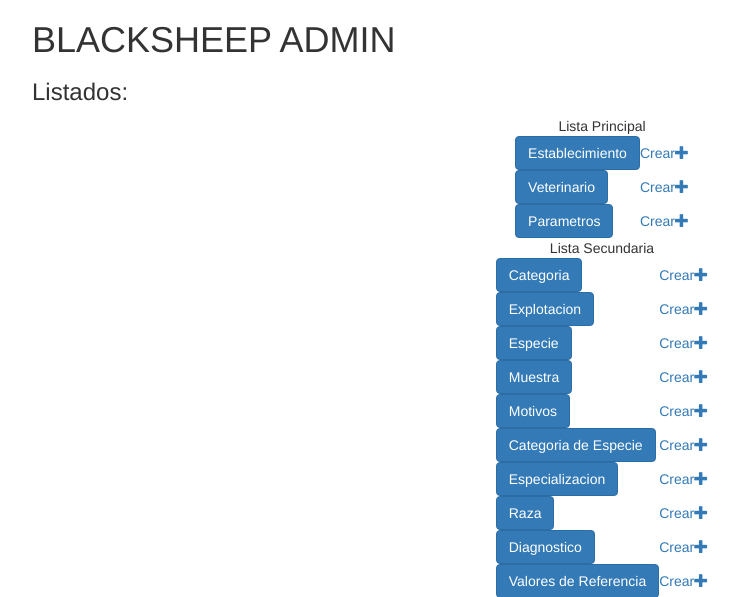
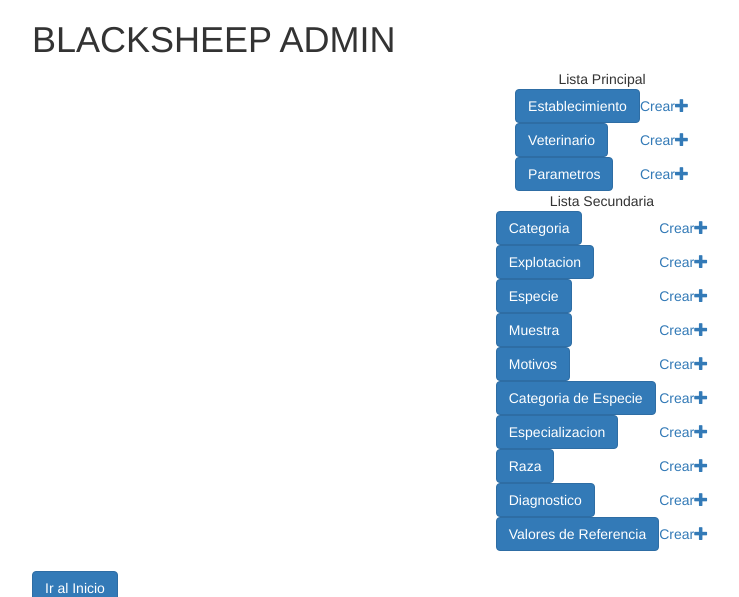
Before and after one commit to caritodoer/blacksheep, a Django app: page / in a window 1280 px wide. Shown: the part 80-677 px from the top of the page, without its empty margins (38-777 px from the left). Run offline with Django 3.2, Linux system fonts and the light colour scheme; some libraries are stand-ins or nearby versions.

Commit message:
Home Admin - Readme

```diff
--- a/templates/home_admin.html
+++ b/templates/home_admin.html
@@ -3,7 +3,6 @@
 
 
 <h1> BLACKSHEEP ADMIN </h1>
-<h3>Listados:</h3>
 
 <table align="center">
 	<tr>
```
Also changed, not shown: README.md.
